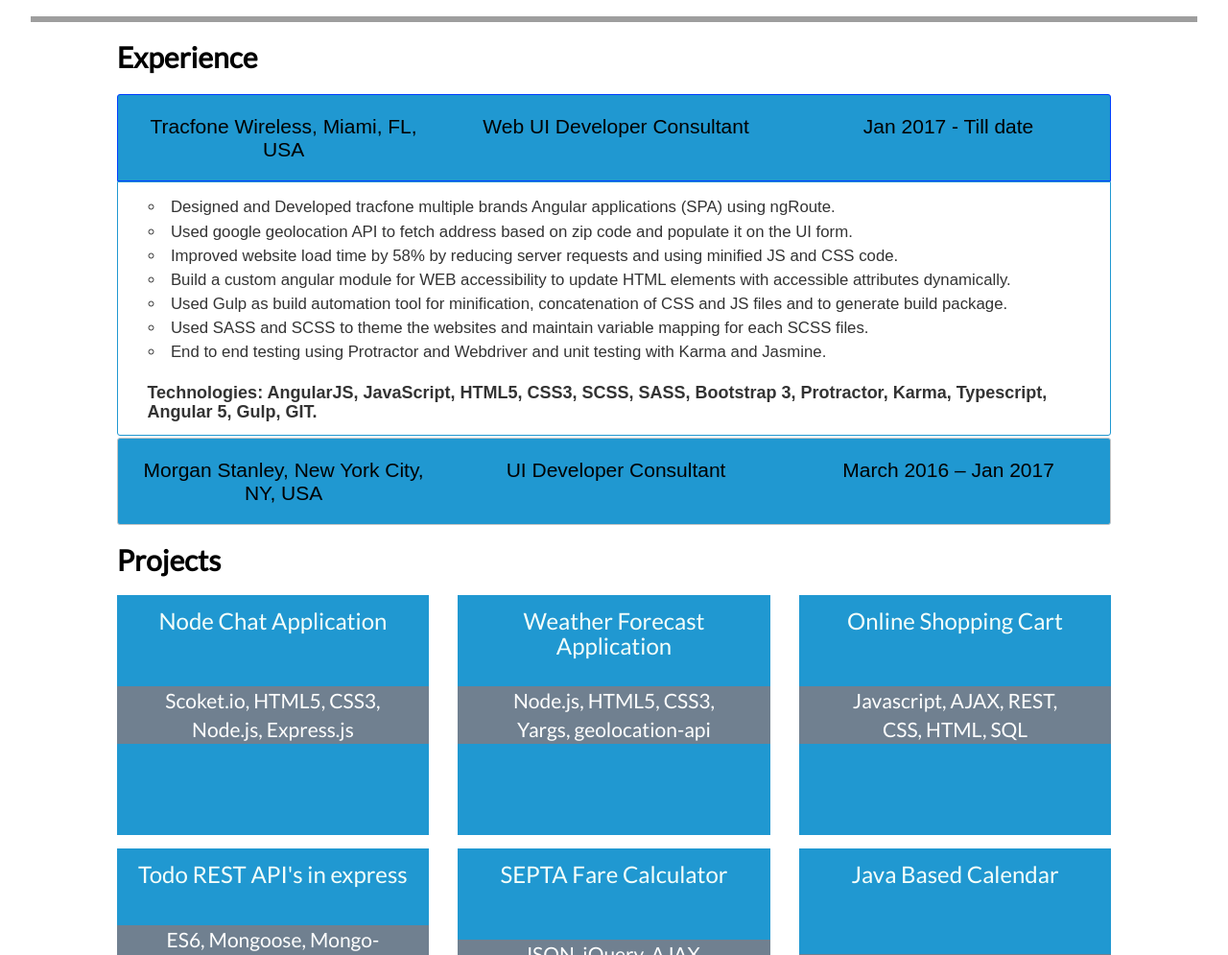
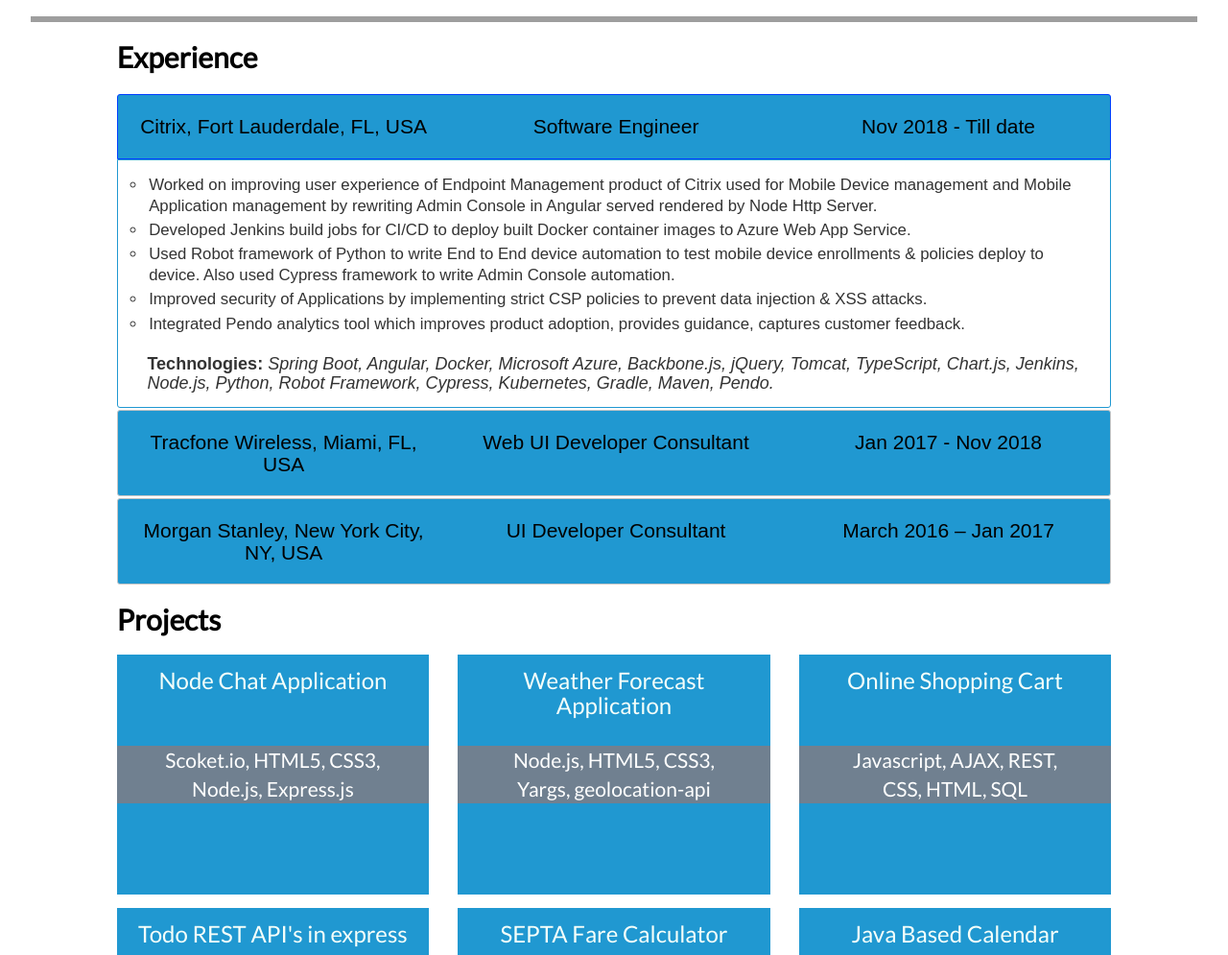
Before and after one commit to ahmedkhan50/Nabeel-Portfolio, a website: page public/index.html in a window 1280 px wide. Shown: the part 980-1975 px from the top of the page at 96% size. Drawn offline with nearby package versions, Linux system fonts and the light colour scheme; grey boxes are pictures that could not be loaded.

Commit message:
Added citrix experience

```diff
--- a/public/css/styles.css
+++ b/public/css/styles.css
@@ -274,7 +274,7 @@
 
 .ui-accordion .ui-accordion-content ul{
     list-style-type: circle;
-    list-style-position: inside;
+    list-style-position: outside;
     padding: 0px;
 }
 
--- a/public/index.html
+++ b/public/index.html
@@ -3,9 +3,11 @@
 <html>
 
 <head>
-    <meta charset="utf-8"></meta>
+    <meta charset="utf-8">
+    </meta>
     <title>Nabeel | Portfolio</title>
-    <meta name="viewport" content="width=device-width,initial-scale=1,user-scalable=no"></meta>
+    <meta name="viewport" content="width=device-width,initial-scale=1,user-scalable=no">
+    </meta>
     <link rel="stylesheet" href="/css/bootstrap.min.css">
     <link rel="icon" href="/favicon.ico?v=9878787">
     <link href="https://fonts.googleapis.com/css?family=Lato" rel="stylesheet">
@@ -16,12 +18,14 @@
 
 <body>
     <header>
-        <div class="col-xs-12 col-sm-12 col-md-12 col-lg-8 col-xs-offset-0 col-sm-offset-0 col-md-offset-0 col-lg-offset-2">
+        <div class="col-xs-12 col-sm-12 col-md-12 col-lg-10 col-xs-offset-0 col-sm-offset-0 col-md-offset-0 col-lg-offset-1">
             <div class="row dtable">
                 <!--start of logo section-->
                 <div class="col-xs-12 col-sm-6 col-md-6 col-lg-6 logo_container dtablecell">
                     <a href="/" target="_self" class="logo">
-                      <svg version="1.1" id="Capa_1" xmlns="http://www.w3.org/2000/svg" xmlns:xlink="http://www.w3.org/1999/xlink"  width="52px" height="52px" viewBox="0 0 392.186 392.186" style="enable-background:new 0 0 392.186 392.186;" xml:space="preserve">
+                        <svg version="1.1" id="Capa_1" xmlns="http://www.w3.org/2000/svg" xmlns:xlink="http://www.w3.org/1999/xlink"
+                            width="52px" height="52px" viewBox="0 0 392.186 392.186" style="enable-background:new 0 0 392.186 392.186;"
+                            xml:space="preserve">
                             <g>
                                 <path d="M368.62,17.951H23.568C10.57,17.951,0,28.524,0,41.52v309.146c0,12.996,10.57,23.568,23.568,23.568h345.053
 				c12.994,0,23.564-10.572,23.564-23.568V41.52C392.188,28.525,381.614,17.951,368.62,17.951z M297.56,57.528
@@ -29,8 +33,7 @@
 				c-4.805,0-8.701-3.896-8.701-8.702V57.528z M257.093,57.528c0-4.806,3.898-8.703,8.703-8.703h8.701
 				c4.805,0,8.703,3.896,8.703,8.703v9.863c0,4.806-3.898,8.702-8.703,8.702h-8.701c-4.805,0-8.703-3.896-8.703-8.702V57.528z
 				 M363.903,345.951H28.282V102.235h335.621V345.951L363.903,345.951z M364.132,67.391c0,4.806-3.896,8.702-8.701,8.702h-8.703
-				c-4.809,0-8.702-3.896-8.702-8.702v-9.863c0-4.806,3.896-8.703,8.702-8.703h8.703c4.806,0,8.701,3.896,8.701,8.703V67.391z"
-    />
+				c-4.809,0-8.702-3.896-8.702-8.702v-9.863c0-4.806,3.896-8.703,8.702-8.703h8.703c4.806,0,8.701,3.896,8.701,8.703V67.391z" />
                                 <path d="M84.185,233.284l63.084,29.336c1.631,0.755,3.367,1.138,5.162,1.138c2.338,0,4.617-0.664,6.598-1.924
 				c3.547-2.267,5.666-6.13,5.666-10.334v-0.322c0-4.752-2.785-9.116-7.096-11.118l-39.455-18.332l39.455-18.334
 				c4.311-2.004,7.096-6.367,7.096-11.117v-0.319c0-4.21-2.119-8.075-5.666-10.334c-1.961-1.253-4.246-1.916-6.605-1.916
@@ -65,10 +68,12 @@
                             <a href="#projects" title="Projects done by Nabeel Front-end Developer">Projects</a>
                         </li>
                         <li class="ml-2">
-            <a href="https://github.com/ahmedkhan50" target="_blank" title="Github of Nabeel Front-end Developer"><i class="fa fa-github fa-2x"></i></a>
+                            <a href="https://github.com/ahmedkhan50" target="_blank" title="Github of Nabeel Front-end Developer"><i
+                                    class="fa fa-github fa-2x"></i></a>
                         </li>
                         <li>
-            <a href="https://www.linkedin.com/in/nabeelahmedkhan/" target="_blank" title="Linkedin of Nabeel Front-end Developer"><i class="fa fa-linkedin fa-2x"></i></a>
+                            <a href="https://www.linkedin.com/in/nabeelahmedkhan/" target="_blank" title="Linkedin of Nabeel Front-end Developer"><i
+                                    class="fa fa-linkedin fa-2x"></i></a>
                         </li>
                     </ul>
                 </nav>
@@ -82,7 +87,8 @@
         <div class="introduction clearfix text-center">
             <div class="col-xs-12 col-sm-8 col-md-8 col-lg-8 col-xs-offset-0 col-sm-offset-2 col-md-offset-2 col-lg-offset-2">
                 <h1>Software Engineer</h1>
-            <h3 class="mt-2">Design, develop & test software applications for customers to meet their business needs.</h3>
+                <h3 class="mt-2">Design, develop & test software applications for customers to meet their business
+                    needs.</h3>
                 <a class="inline-block cursor-pointer skillset_pointer mt-2" href="#skillset" title="Nabeel skill set">
                     View Skillset
                     <i class="fa fa-2x fa-angle-down block"></i>
@@ -92,70 +98,122 @@
         <!--skillset diagram-->
         <div id="skillset"></div>
         <!--about-->
-    <hr class="divider mb-2"></hr>
+        <hr class="divider mb-2">
+        </hr>
         <div id="about" class="col-xs-12 col-sm-8 col-md-8 col-lg-6 col-xs-offset-0 col-sm-offset-2 col-md-offset-2 col-lg-offset-3 mb-2 mt-2">
             <div class="row dtable">
                 <div class="col-xs-4 col-sm-3 col-md-3 col-lg-3 pr-0 dtablecell">
                     <img src="/assets/images/nab.jpg" alt="Nabeel Photo">
                 </div>
                 <div class="col-xs-8 col-sm-9 col-md-9 col-lg-9 dtablecell">
-                <p class="large-font text-justify">I am a Software Engineer with experience of building modern WEB applications using modern Javascript
-                    libraries and frameworks. Also hands-on experience with building REST API's & back-end server side coding. I have a master of science degree from Syracuse University. I love to build
+                    <p class="large-font text-justify">I am a Software Engineer with experience of building modern WEB
+                        applications using modern Javascript
+                        libraries and frameworks. Also hands-on experience with building REST API's & back-end server
+                        side coding. I have a master of science degree from Syracuse University. I love to build
                         responsive, cross-browser compatible, clean user interface & highly scalable back end systems.
                     </p>
                 </div>
             </div>
         </div>
-    <hr class="divider mb-2"></hr>
+        <hr class="divider mb-2">
+        </hr>
         <!--experience-->
         <h2 class="col-xs-12 col-sm-10 col-md-10 col-lg-10 col-sm-offset-1 col-md-offset-1 col-lg-offset-1 mb-2 bold">Experience</h2>
         <div id="experience" class="col-xs-12 col-sm-10 col-md-10 col-lg-10 col-sm-offset-1 col-md-offset-1 col-lg-offset-1 mb-2">
             <div id="work_exp_accordions">
+                <!--Citrix-->
+                <h3>
+                    <div class="row">
+                        <span class="col-xs-12 col-sm-4 col-md-4 col-lg-4 text-center">Citrix, Fort Lauderdale, FL,
+                            USA</span>
+                        <span class="col-xs-12 col-sm-4 col-md-4 col-lg-4 text-center">Software Engineer</span>
+                        <span class="col-xs-12 col-sm-4 col-md-4 col-lg-4 text-center">Nov 2018 - Till date</span>
+                    </div>
+                </h3>
+                <div>
+                    <ul>
+                        <li>Worked on improving user experience of Endpoint Management product of Citrix used for
+                            Mobile Device management and Mobile Application management by rewriting Admin Console in
+                            Angular served rendered by Node Http Server.</li>
+                        <li>Developed Jenkins build jobs for CI/CD to deploy built Docker container images to Azure Web
+                            App Service.</li>
+                        <li>Used Robot framework of Python to write End to End device automation to test mobile device
+                            enrollments & policies deploy to device. Also used Cypress framework to write Admin Console
+                            automation.</li>
+                        <li>Improved security of Applications by implementing strict CSP policies to prevent data
+                            injection & XSS attacks.</li>
+                        <li>Integrated Pendo analytics tool which improves product adoption, provides guidance,
+                            captures customer feedback.</li>
+                    </ul>
+                    <h4 class="mt-2">
+                        <strong>Technologies: </strong> <i>Spring Boot, Angular, Docker, Microsoft Azure, Backbone.js,
+                            jQuery, Tomcat, TypeScript,
+                            Chart.js, Jenkins, Node.js, Python, Robot Framework, Cypress, Kubernetes, Gradle, Maven,
+                            Pendo.</i>
+                    </h4>
+                </div>
+
                 <!--tracfone wireless Inc-->
                 <h3>
                     <div class="row">
-                    <span class="col-xs-12 col-sm-4 col-md-4 col-lg-4 text-center">Tracfone Wireless, Miami, FL, USA</span>
+                        <span class="col-xs-12 col-sm-4 col-md-4 col-lg-4 text-center">Tracfone Wireless, Miami, FL,
+                            USA</span>
                         <span class="col-xs-12 col-sm-4 col-md-4 col-lg-4 text-center">Web UI Developer Consultant</span>
-                    <span class="col-xs-12 col-sm-4 col-md-4 col-lg-4 text-center">Jan 2017 - Till date</span>
+                        <span class="col-xs-12 col-sm-4 col-md-4 col-lg-4 text-center">Jan 2017 - Nov 2018</span>
                     </div>
                 </h3>
                 <div>
                     <ul>
                         <li>Designed and Developed tracfone multiple brands Angular applications (SPA) using ngRoute.</li>
-                    <li>Used google geolocation API to fetch address based on zip code and populate it on the UI form.</li>
-                    <li>Improved website load time by 58% by reducing server requests and using minified JS and CSS code.</li>
-                    <li>Build a custom angular module for WEB accessibility to update HTML elements with accessible attributes
+                        <li>Used google geolocation API to fetch address based on zip code and populate it on the UI
+                            form.</li>
+                        <li>Improved website load time by 58% by reducing server requests and using minified JS and CSS
+                            code.</li>
+                        <li>Build a custom angular module for WEB accessibility to update HTML elements with accessible
+                            attributes
                             dynamically.
                         </li>
-                    <li>Used Gulp as build automation tool for minification, concatenation of CSS and JS files and to generate
+                        <li>Used Gulp as build automation tool for minification, concatenation of CSS and JS files and
+                            to generate
                             build package.</li>
                         <li>Used SASS and SCSS to theme the websites and maintain variable mapping for each SCSS files.</li>
                         <li>End to end testing using Protractor and Webdriver and unit testing with Karma and Jasmine.</li>
                     </ul>
-                <h4 class="mt-2"><strong>Technologies: AngularJS, JavaScript, HTML5, CSS3, SCSS, SASS, Bootstrap 3, Protractor, Karma, Typescript, Angular 5, Gulp, GIT.</strong></h4>
+                    <h4 class="mt-2"><strong>Technologies:</strong> <i>AngularJS, JavaScript, HTML5, CSS3, SCSS, SASS,
+                            Bootstrap 3,
+                            Protractor, Karma, Typescript, Angular 5, Gulp, GIT.</i>
+                    </h4>
                 </div>
                 <!--Morgan Stanley Smith Birney-->
                 <h3>
                     <div class="row">
-                    <span class="col-xs-12 col-sm-4 col-md-4 col-lg-4 text-center">Morgan Stanley, New York City, NY, USA</span>
+                        <span class="col-xs-12 col-sm-4 col-md-4 col-lg-4 text-center">Morgan Stanley, New York City,
+                            NY, USA</span>
                         <span class="col-xs-12 col-sm-4 col-md-4 col-lg-4 text-center">UI Developer Consultant</span>
                         <span class="col-xs-12 col-sm-4 col-md-4 col-lg-4 text-center">March 2016 – Jan 2017</span>
                     </div>
                 </h3>
                 <div>
                     <ul>
-                    <li>Build UI-Router angular application for financial advisors to create/update account based allocations
+                        <li>Build UI-Router angular application for financial advisors to create/update account based
+                            allocations
                             for clients.</li>
-                    <li>Implemented custom angular directives to add a sticky row with dynamic update when page goes beyond the
+                        <li>Implemented custom angular directives to add a sticky row with dynamic update when page
+                            goes beyond the
                             viewport.
                         </li>
                         <li>Used D3.js and Highcharts API to build data visualization charts like donut and pie chart.</li>
-                    <li>Improved application launch by 5s using lazy load technique and pagination feature to stop page freeze
+                        <li>Improved application launch by 5s using lazy load technique and pagination feature to stop
+                            page freeze
                             when more data.</li>
-                    <li>Implemented mock REST API’s using Express.js framework of Node.js and mongoose for ORM to support backend
+                        <li>Implemented mock REST API’s using Express.js framework of Node.js and mongoose for ORM to
+                            support backend
                             database calls for MongoDB database.</li>
                     </ul>
-                <h4 class="mt-2"><strong>Technologies: AngularJS, Angular Material, lodash, Highcharts API, D3.js, jQuery, AJAX, Underscore.js, JavaScript, MongoDB, Mongoose, Node.js.</strong></h4>
+                    <h4 class="mt-2"><strong>Technologies:</strong><i>AngularJS, Angular Material, lodash, Highcharts
+                            API, D3.js,
+                            jQuery, AJAX, Underscore.js, JavaScript, MongoDB, Mongoose, Node.js.</i>
+                    </h4>
                 </div>
             </div>
         </div>
@@ -164,7 +222,8 @@
         <div id="projects" class="col-xs-12 col-sm-10 col-md-10 col-lg-10 col-sm-offset-1 col-md-offset-1 col-lg-offset-1 mb-2 pr-0 pl-0">
             <ul>
                 <!--Node chat application..-->
-            <a class="col-xs-12 col-sm-6 col-md-6 col-lg-4" href="https://chat-me-in.herokuapp.com/" target="_blank" title="node chat application">
+                <a class="col-xs-12 col-sm-6 col-md-6 col-lg-4" href="https://chat-me-in.herokuapp.com/" target="_blank"
+                    title="node chat application">
                     <div class="name_tech">
                         <div class="info">
                             <li>
@@ -181,7 +240,8 @@
                     </div>
                 </a>
                 <!--weather forecast application..-->
-            <a class="col-xs-12 col-sm-6 col-md-6 col-lg-4" href="https://github.com/ahmedkhan50/weather-app" target="_blank" title="weather forecast application">
+                <a class="col-xs-12 col-sm-6 col-md-6 col-lg-4" href="https://github.com/ahmedkhan50/weather-app"
+                    target="_blank" title="weather forecast application">
                     <div class="name_tech">
                         <div class="info">
                             <li>
@@ -198,7 +258,8 @@
                     </div>
                 </a>
                 <!--online shopping cart-->
-            <a class="col-xs-12 col-sm-6 col-md-6 col-lg-4" href="https://github.com/ahmedkhan50/ShoppingCart" target="_blank" title="shopping cart">
+                <a class="col-xs-12 col-sm-6 col-md-6 col-lg-4" href="https://github.com/ahmedkhan50/ShoppingCart"
+                    target="_blank" title="shopping cart">
                     <div class="name_tech">
                         <div class="info">
                             <li>
@@ -209,16 +270,19 @@
                         <div class="description">
                             <ol>
                                 <li>Online shopping store for books.</li>
-                            <li>Added feature called add to favorites to enable storing selected item of user using POST call
+                                <li>Added feature called add to favorites to enable storing selected item of user using
+                                    POST call
                                     of REST API.</li>
-                            <li>Implemented data search by adding autocomplete feature and used debouncing technique to stop
+                                <li>Implemented data search by adding autocomplete feature and used debouncing
+                                    technique to stop
                                     search API from being hit very frequently for every key stroke.</li>
                             </ol>
                         </div>
                     </div>
                 </a>
                 <!--Todo REST API's in express-->
-            <a class="col-xs-12 col-sm-6 col-md-6 col-lg-4" href="https://github.com/ahmedkhan50/Node-API-s" target="_blank" title="Node Rest API's'">
+                <a class="col-xs-12 col-sm-6 col-md-6 col-lg-4" href="https://github.com/ahmedkhan50/Node-API-s" target="_blank"
+                    title="Node Rest API's'">
                     <div class="name_tech">
                         <div class="info">
                             <li>
@@ -228,9 +292,11 @@
                         </div>
                         <div class="description">
                             <ol>
-                            <li>Rest API’s build using express framework as middleware and mongoDB database with mongoose as
+                                <li>Rest API’s build using express framework as middleware and mongoDB database with
+                                    mongoose as
                                     framework for handling the backend.</li>
-                            <li>Used crypto module to obtain authentication token to validate user and b-crypt algorithm to obtain
+                                <li>Used crypto module to obtain authentication token to validate user and b-crypt
+                                    algorithm to obtain
                                     hashing of password.</li>
                                 <li>Used superset, expect node modules to unit test the REST routes.</li>
                             </ol>
@@ -250,7 +316,8 @@
                         <div class="description">
                             <ol>
                                 <li>Build UI Template using HTML5 having 4 zones for fare calculation.</li>
-                            <li>Used HTML 5 local storage to enhance application performance by storing fare-zone JSON data in
+                                <li>Used HTML 5 local storage to enhance application performance by storing fare-zone
+                                    JSON data in
                                     local storage.</li>
                                 <li>Used jQuery browser events to handle various user event handling scenarios.</li>
                             </ol>
@@ -258,8 +325,8 @@
                     </div>
                 </a>
                 <!--Java Based Calendar-->
-            <a class="col-xs-12 col-sm-6 col-md-6 col-lg-4" href="https://github.com/ahmedkhan50/Java-Based-Calendar" target="_blank"
-                title="Java Based Calendar">
+                <a class="col-xs-12 col-sm-6 col-md-6 col-lg-4" href="https://github.com/ahmedkhan50/Java-Based-Calendar"
+                    target="_blank" title="Java Based Calendar">
                     <div class="name_tech">
                         <div class="info">
                             <li>
```
Lines whose indentation alone changed are shown as unchanged.
